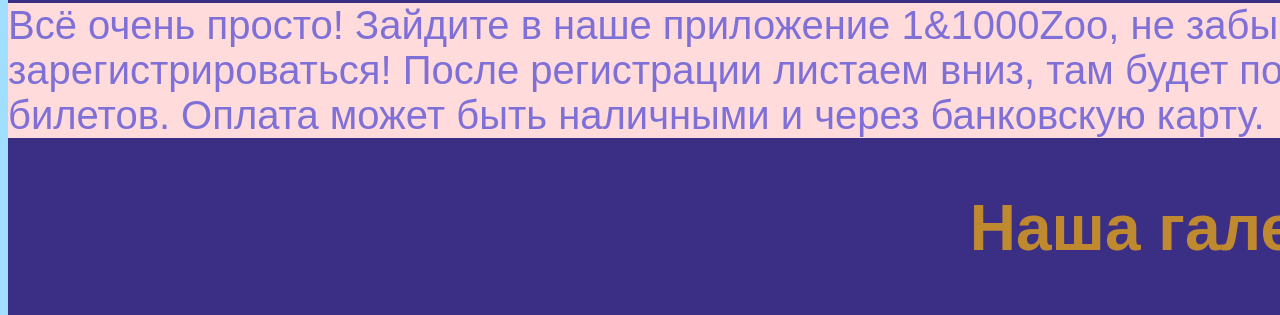
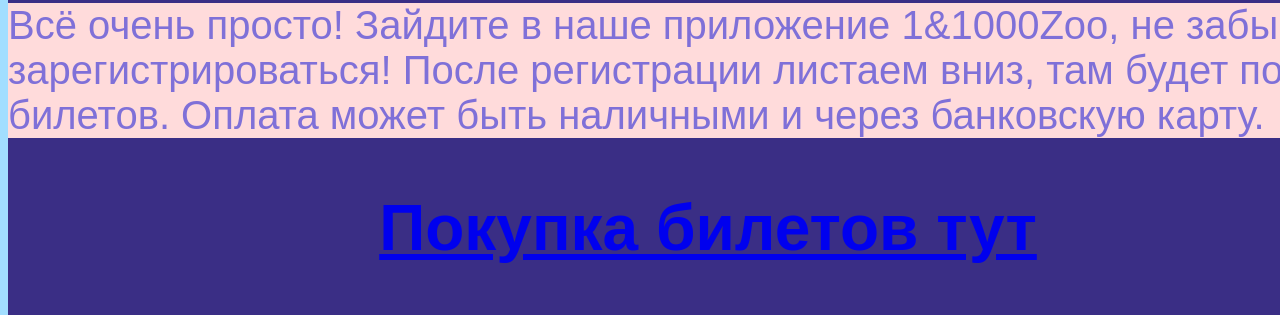
Before and after one commit to CharaFun2/cvbxc-bxcvb, a plain HTML site: page index.html in a window 1280 px wide. Shown: the part 800-1115 px from the top of the page. Drawn offline with Linux system fonts and the light colour scheme; grey boxes are pictures that could not be loaded.

Commit message:
Update index.html

```diff
--- a/index.html
+++ b/index.html
@@ -20,6 +20,7 @@
     </ul>
     <h2 style="color: #A69E00">Как купить билеты к нам?</h2>
     <p class="r">Всё очень просто! Зайдите в наше приложение 1&1000Zoo, не забыйте зарегистрироваться! После регистрации листаем вниз, там будет покупка билетов. Оплата может быть наличными и через банковскую карту. </p>
+    <h2><a href="https://charafun2.github.io/cvbxc-bxcvb/index2.html">Покупка билетов тут</a></h2>
     <h2 class="b">Наша галерея</h2>
     <img src="https://pokrov-streshnevo.mos.ru/photo_2020-11-30_15-17-05.jpg" width="715px" height="365px/">
     <img src="https://sun9-60.userapi.com/impg/S6WEWbJEcyHRBXWPfm-DFlOgqQaAb557GiYPQw/ScQfDM3fGvA.jpg?size=1280x960&quality=96&sign=16b9b9129e3767b4b3585fa68937afe4&c_uniq_tag=WTxaWlPscZ8Jz-XKka7sEVpQVoZBzybuIJRr1nINylc&type=album" width="430px" height="365px"/>
```
